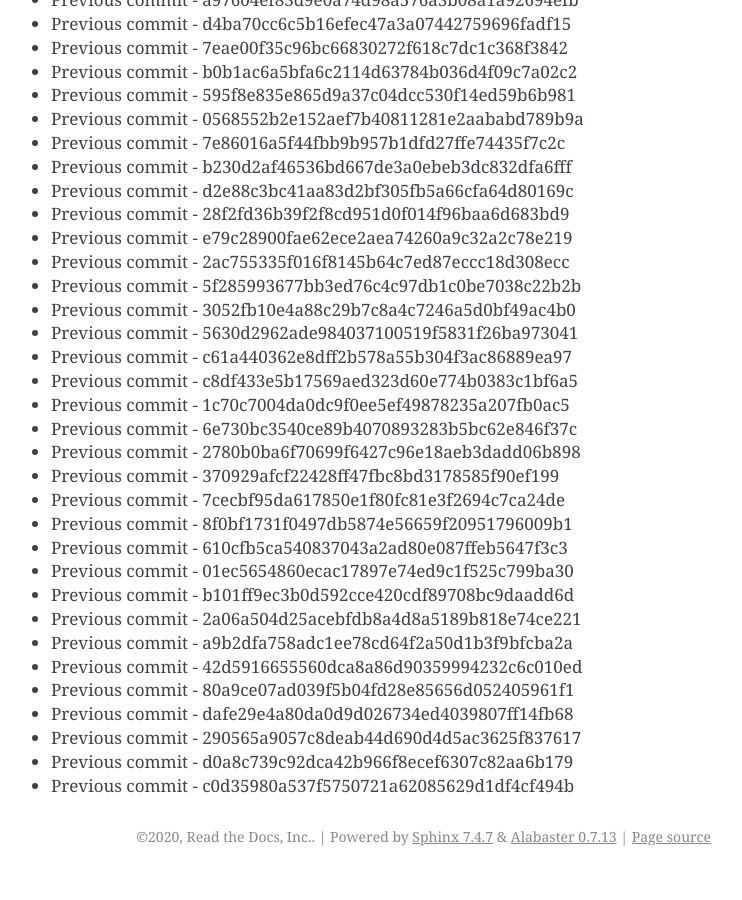
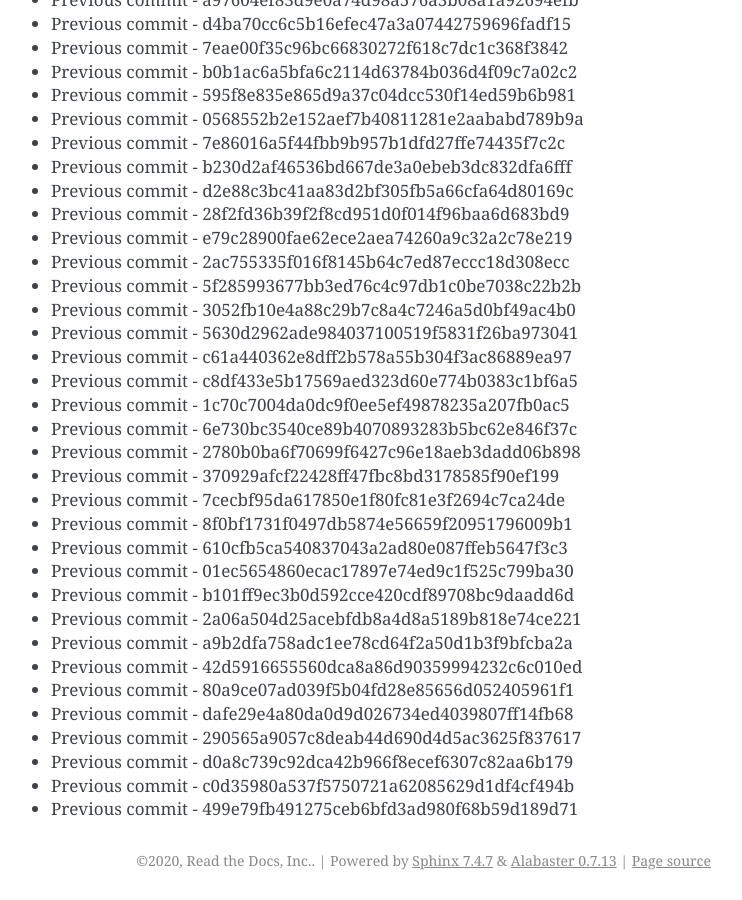
Before and after one commit to readthedocs/rtd-git-stresstest, a Sphinx documentation site: the page built from docs/updates.rst, in a window 1280 px wide and 900 px high, scrolled down 96985 px. Shown: the whole window, without its empty margins (399-1141 px from the left). Built offline with Sphinx 7.4.7, drawn with Linux system fonts in a browser that asks for light colours; before the commit the page ends 97861 px from its top, so only the background shows below that.

Commit message:
Generating commit from previous: 499e79fb491275ceb6bfd3ad980f68b59d189d71

```diff
--- a/docs/updates.rst
+++ b/docs/updates.rst
@@ -4107,3 +4107,4 @@ It can be tested for any performance characteristics.
 * Previous commit - 290565a9057c8deab44d690d4d5ac3625f837617
 * Previous commit - d0a8c739c92dca42b966f8ecef6307c82aa6b179
 * Previous commit - c0d35980a537f5750721a62085629d1df4cf494b
+* Previous commit - 499e79fb491275ceb6bfd3ad980f68b59d189d71
```
